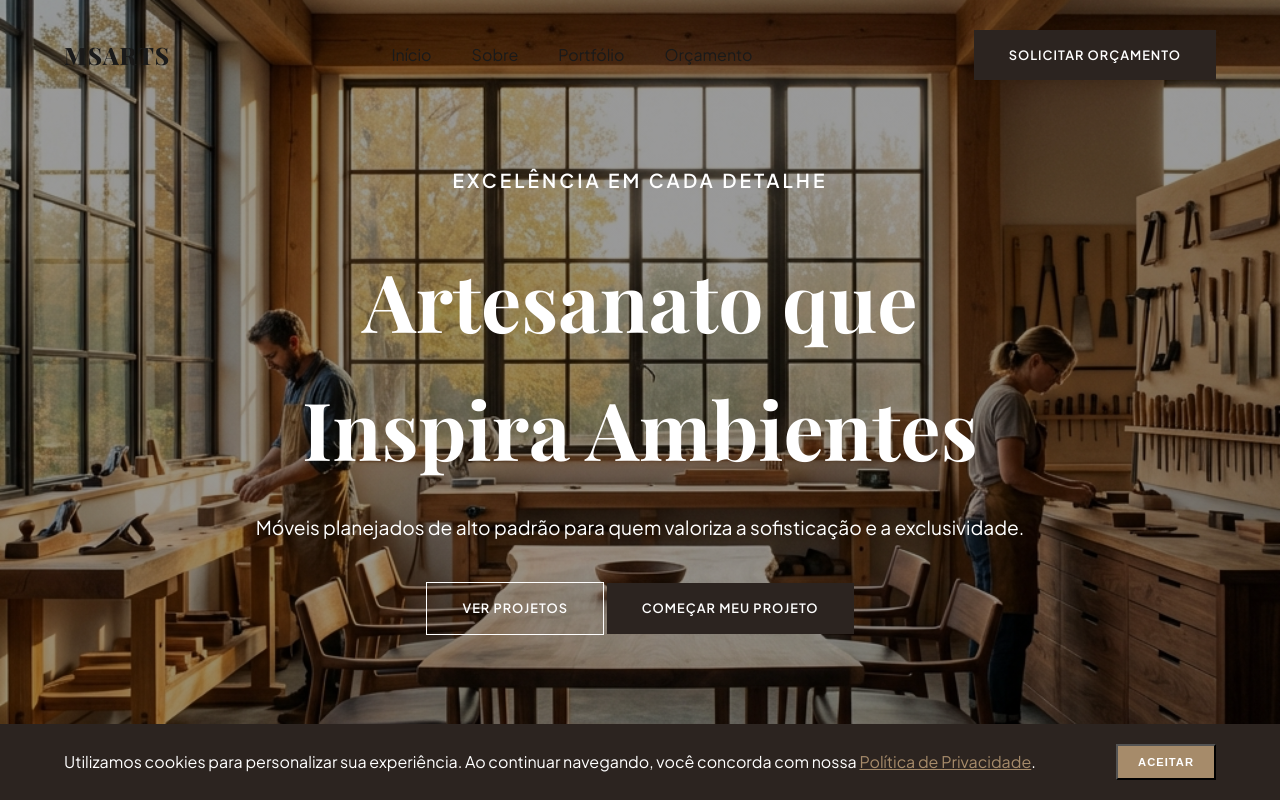
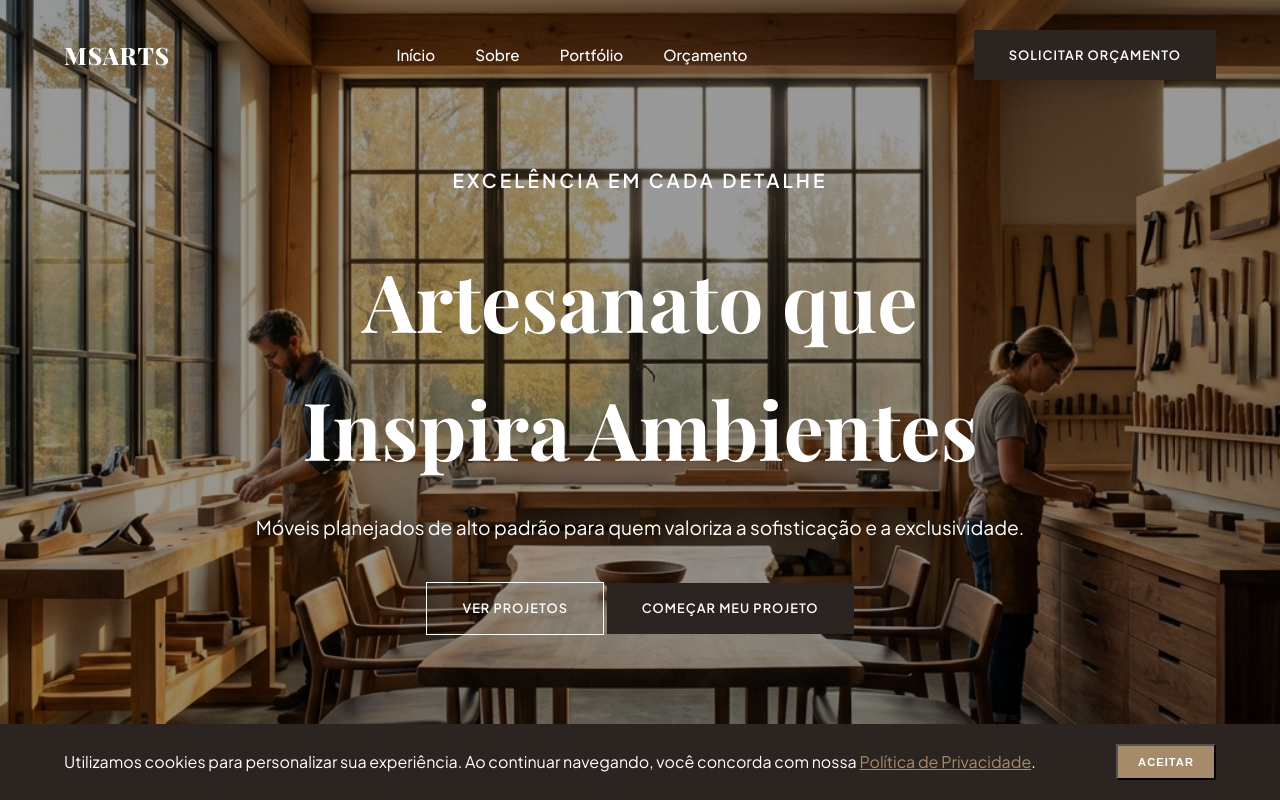
Before and after one commit to ckennedycarvalho/site-msarts, a website: page public/index.html in a window 1280 px wide. Shown: the top 800 px of the page. Drawn offline with nearby package versions, Linux system fonts and the light colour scheme; a web font is replaced by a local one.

Commit message:
Fix: Corrigindo desalinhamento e cores do menu superior.

```diff
--- a/public/assets/css/style.css
+++ b/public/assets/css/style.css
@@ -106,10 +106,30 @@ nav.scrolled {
 .nav-links {
     display: flex;
     gap: 40px;
+    align-items: center;
+}
+
+.nav-links a {
+    color: white; /* Cor inicial no Hero */
+    font-weight: 500;
+    font-size: 0.95rem;
+}
+
+/* Quando der scroll, a navbar fica branca e os links escuros */
+nav.scrolled .nav-links a {
+    color: var(--text);
 }
 
 .nav-links a:hover {
-    color: var(--secondary);
+    color: var(--secondary) !important;
+}
+
+nav.scrolled .logo {
+    color: var(--text);
+}
+
+nav .logo {
+    color: white;
 }
 
 /* Buttons */
```
